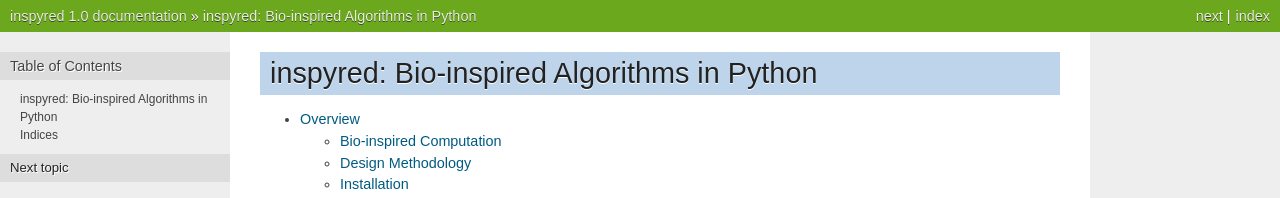
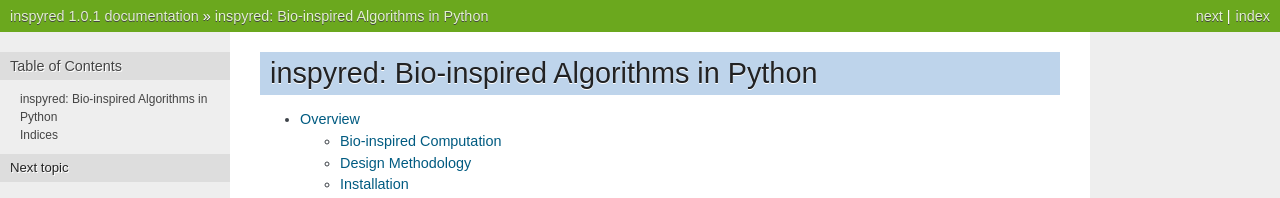
Before and after one commit to aarongarrett/inspyred, a Sphinx documentation site: the page built from docs/index.rst, in a window 1280 px wide and 900 px high. Shown: the top 198 px of the window. Built offline with Sphinx 7.4.7, drawn with Linux system fonts in a browser that asks for light colours; some of the changed text lies outside the part shown.

Commit message:
Update documentation meta-information

```diff
--- a/docs/conf.py
+++ b/docs/conf.py
@@ -45,9 +45,9 @@ copyright = u'2012, Inspired Intelligence Initiative'
 # built documents.
 #
 # The short X.Y version.
-version = '1.0'
+version = '1.0.1'
 # The full version, including alpha/beta/rc tags.
-release = '1.0'
+release = '1.0.1'
 
 # The language for content autogenerated by Sphinx. Refer to documentation
 # for a list of supported languages.
```
